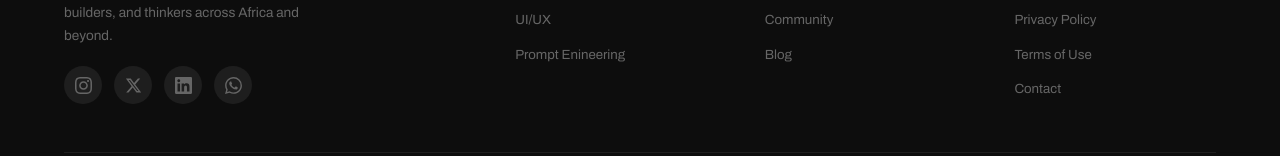
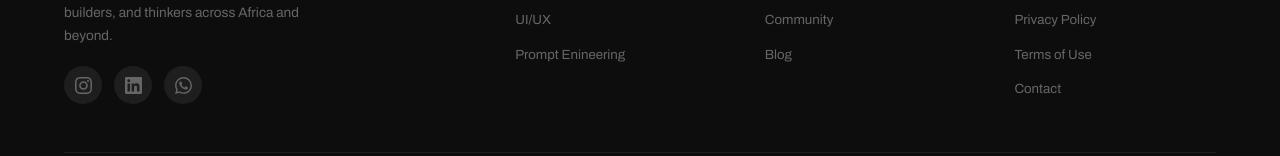
Before and after one commit to doyinmola-html/Marketonomymainn, a plain HTML site: page index.html in a window 1280 px wide. Shown: the part 5287-5443 px from the top of the page. Drawn offline with Linux system fonts and the light colour scheme.

Commit message:
Remove Twitter/X social icon from footer
Removed Twitter/X social icon from the footer.

```diff
--- a/index.html
+++ b/index.html
@@ -591,19 +591,9 @@
         <a class="social-icon" href="https://www.instagram.com/marketonomy_official?igsh=MW4wMDhxanp1aDkxcg==" target="_blank" title="Instagram">
           <svg viewBox="0 0 24 24"><path d="M12 2.163c3.204 0 3.584.012 4.85.07 3.252.148 4.771 1.691 4.919 4.919.058 1.265.069 1.645.069 4.849 0 3.205-.012 3.584-.069 4.849-.149 3.225-1.664 4.771-4.919 4.919-1.266.058-1.644.07-4.85.07-3.204 0-3.584-.012-4.849-.07-3.26-.149-4.771-1.699-4.919-4.92-.058-1.265-.07-1.644-.07-4.849 0-3.204.013-3.583.07-4.849.149-3.227 1.664-4.771 4.919-4.919 1.266-.057 1.645-.069 4.849-.069zm0-2.163c-3.259 0-3.667.014-4.947.072-4.358.2-6.78 2.618-6.98 6.98-.059 1.281-.073 1.689-.073 4.948 0 3.259.014 3.668.072 4.948.2 4.358 2.618 6.78 6.98 6.98 1.281.058 1.689.072 4.948.072 3.259 0 3.668-.014 4.948-.072 4.354-.2 6.782-2.618 6.979-6.98.059-1.28.073-1.689.073-4.948 0-3.259-.014-3.667-.072-4.947-.196-4.354-2.617-6.78-6.979-6.98-1.281-.059-1.69-.073-4.949-.073zm0 5.838c-3.403 0-6.162 2.759-6.162 6.162s2.759 6.163 6.162 6.163 6.162-2.759 6.162-6.163c0-3.403-2.759-6.162-6.162-6.162zm0 10.162c-2.209 0-4-1.79-4-4 0-2.209 1.791-4 4-4s4 1.791 4 4c0 2.21-1.791 4-4 4zm6.406-11.845c-.796 0-1.441.645-1.441 1.44s.645 1.44 1.441 1.44c.795 0 1.439-.645 1.439-1.44s-.644-1.44-1.439-1.44z"/></svg>
         </a>
-
-
-
-        <a class="social-icon" href="https://twitter.com/marketonomy" target="_blank" title="Twitter / X">
-          <svg viewBox="0 0 24 24"><path d="M18.244 2.25h3.308l-7.227 8.26 8.502 11.24H16.17l-5.214-6.817L4.99 21.75H1.68l7.73-8.835L1.254 2.25H8.08l4.713 6.231zm-1.161 17.52h1.833L7.084 4.126H5.117z"/></svg>
-        </a>
-
         <a class="social-icon" href="https://www.linkedin.com/in/marketonomy-organisation/" target="_blank" title="LinkedIn">
           <svg viewBox="0 0 24 24"><path d="M20.447 20.452h-3.554v-5.569c0-1.328-.027-3.037-1.852-3.037-1.853 0-2.136 1.445-2.136 2.939v5.667H9.351V9h3.414v1.561h.046c.477-.9 1.637-1.85 3.37-1.85 3.601 0 4.267 2.37 4.267 5.455v6.286zM5.337 7.433c-1.144 0-2.063-.926-2.063-2.065 0-1.138.92-2.063 2.063-2.063 1.14 0 2.064.925 2.064 2.063 0 1.139-.925 2.065-2.064 2.065zm1.782 13.019H3.555V9h3.564v11.452zM22.225 0H1.771C.792 0 0 .774 0 1.729v20.542C0 23.227.792 24 1.771 24h20.451C23.2 24 24 23.227 24 22.271V1.729C24 .774 23.2 0 22.222 0h.003z"/></svg>
         </a>
-
-
-
         <a class="social-icon" href="https://chat.whatsapp.com/Cr1zfPDSqdX7cLuWYCM1xS?mode=gi_t" target="_blank" title="WhatsApp">
           <svg viewBox="0 0 24 24"><path d="M17.472 14.382c-.297-.149-1.758-.867-2.03-.967-.273-.099-.471-.148-.67.15-.197.297-.767.966-.94 1.164-.173.199-.347.223-.644.075-.297-.15-1.255-.463-2.39-1.475-.883-.788-1.48-1.761-1.653-2.059-.173-.297-.018-.458.13-.606.134-.133.298-.347.446-.52.149-.174.198-.298.298-.497.099-.198.05-.371-.025-.52-.075-.149-.669-1.612-.916-2.207-.242-.579-.487-.5-.669-.51-.173-.008-.371-.01-.57-.01-.198 0-.52.074-.792.372-.272.297-1.04 1.016-1.04 2.479 0 1.462 1.065 2.875 1.213 3.074.149.198 2.096 3.2 5.077 4.487.709.306 1.262.489 1.694.625.712.227 1.36.195 1.871.118.571-.085 1.758-.719 2.006-1.413.248-.694.248-1.289.173-1.413-.074-.124-.272-.198-.57-.347m-5.421 7.403h-.004a9.87 9.87 0 01-5.031-1.378l-.361-.214-3.741.982.998-3.648-.235-.374a9.86 9.86 0 01-1.51-5.26c.001-5.45 4.436-9.884 9.888-9.884 2.64 0 5.122 1.03 6.988 2.898a9.825 9.825 0 012.893 6.994c-.003 5.45-4.437 9.884-9.885 9.884m8.413-18.297A11.815 11.815 0 0012.05 0C5.495 0 .16 5.335.157 11.892c0 2.096.547 4.142 1.588 5.945L.057 24l6.305-1.654a11.882 11.882 0 005.683 1.448h.005c6.554 0 11.89-5.335 11.893-11.893a11.821 11.821 0 00-3.48-8.413z"/></svg>
         </a>
```
